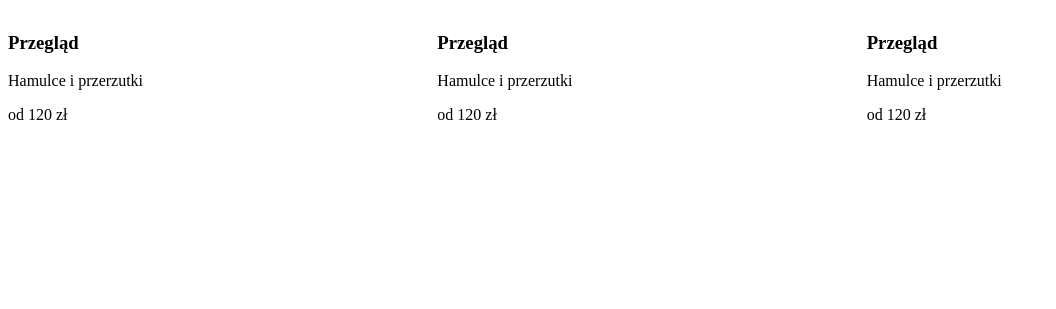
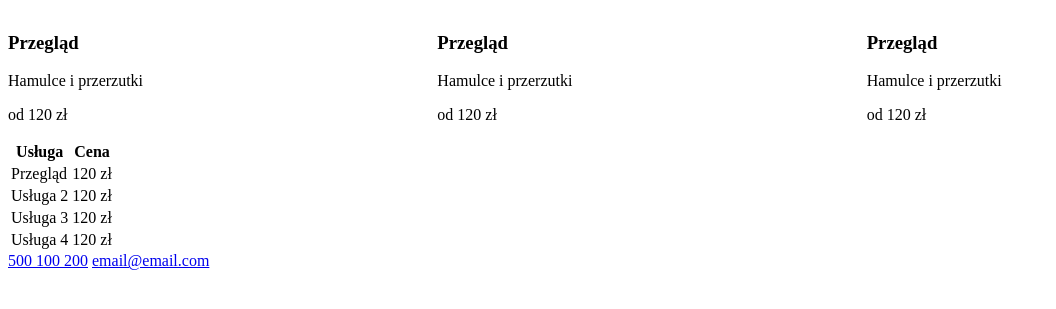
Before and after one commit to Widdef/ti-lab-zygowski, a plain HTML site: page index.html in a window 1280 px wide. Shown: the part 45-354 px from the top of the page, without its empty margins (0-1056 px from the left). Drawn offline with Linux system fonts and the light colour scheme.

Commit message:
lab1: cennik i kontakt

```diff
--- a/index.html
+++ b/index.html
@@ -1,11 +1,13 @@
 <!DOCTYPE html>
 <html lang="pl">
+
 <head>
     <meta charset="UTF-8">
     <meta name="viewport" content="width=device-width, initial-scale=1.0">
     <title>Szprycha - serwis rowerowy</title>
     <link rel="stylesheet" href="style.css">
 </head>
+
 <body>
     <header class="site-header">
         <p class="logo">Szprycha</p>
@@ -16,9 +18,7 @@
         </nav>
     </header>
     <main>
-        <section id="usługi"></section>
-        <section id="cennik"></section>
-        <section id="kontakt"></section>
+        <section id="usługi">
             <div class="cards">
                 <article class="card">
                     <h3>Przegląd</h3>
@@ -36,7 +36,47 @@
                     <p class="card__price">od 120 zł</p>
                 </article>
             </div>
+
+        </section>
+
+        <section id="cennik">
+            <table class="price-table">
+                <thead>
+                    <tr>
+                        <th>Usługa</th>
+                        <th class="num">Cena</th>
+                    </tr>
+                </thead>
+                <tbody>
+                    <tr>
+                        <td>Przegląd</td>
+                        <td class="num">120 zł</td>
+                    </tr>
+                    <tr>
+                        <td>Usługa 2</td>
+                        <td class="num">120 zł</td>
+                    </tr>
+                    <tr>
+                        <td>Usługa 3</td>
+                        <td class="num">120 zł</td>
+                    </tr>
+                    <tr>
+                        <td>Usługa 4</td>
+                        <td class="num">120 zł</td>
+                    </tr>
+                </tbody>
+            </table>
+            <a href="tel:+48500100200">500 100 200</a>
+            <a href="mailto:email@email.com">email@email.com</a>
+        </section>
+
+        <section id="kontakt">
+            <div>
+
+            </div>
+        </section>
     </main>
     <footer></footer>
 </body>
+
 </html>
```
Lines whose indentation alone changed are shown as unchanged.
